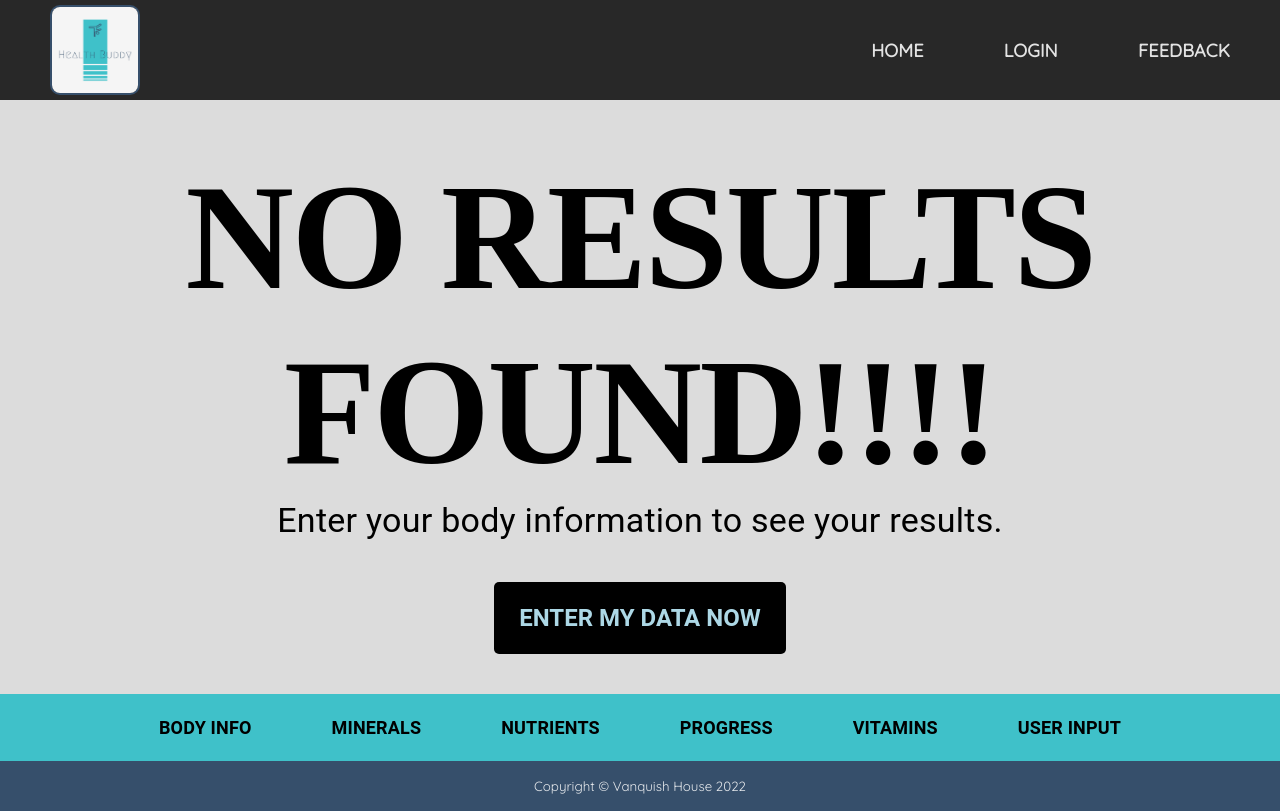
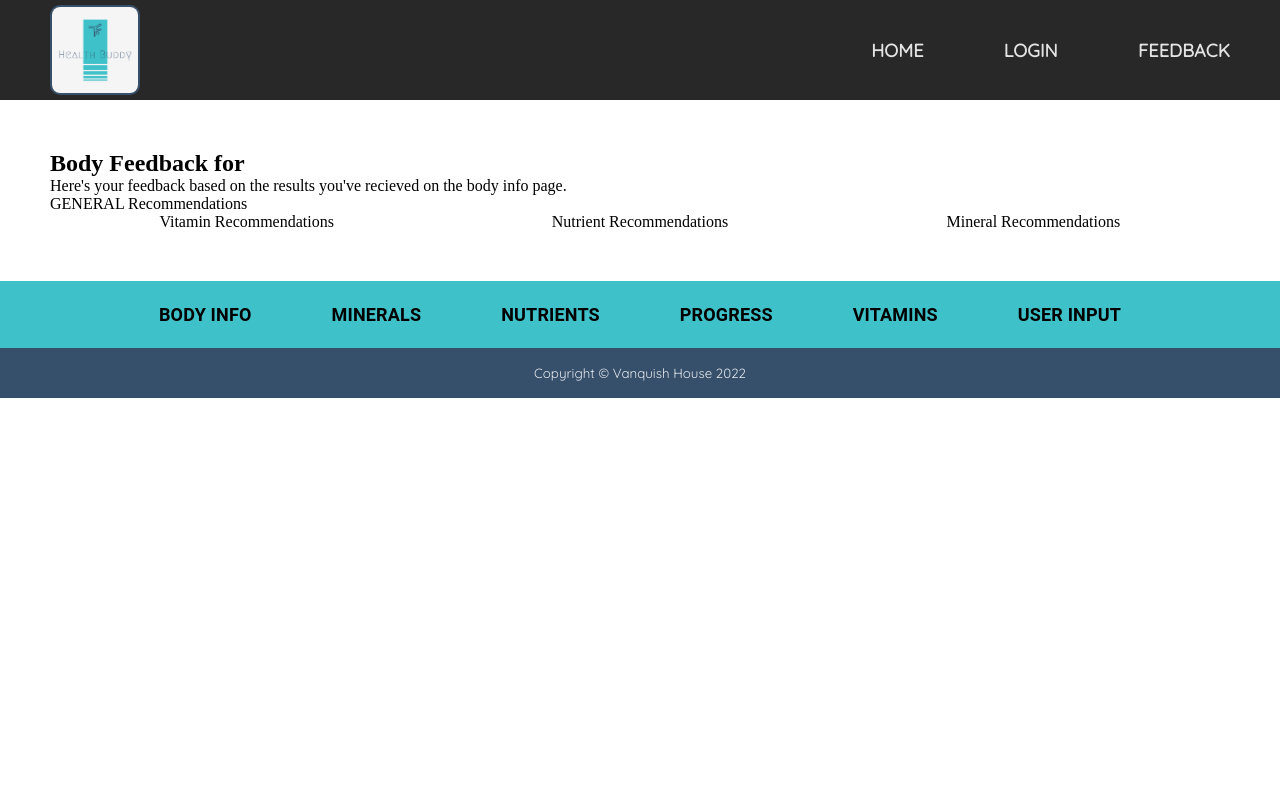
Before and after one commit to 220523-Java-React/vanquish_p2, a React (Create React App) app: page /body-feedback in a window 1280 px wide. Built offline with nearby package versions, Linux system fonts and the light colour scheme; a web font is replaced by a local one.

Commit message:
setup grid system for feedback page

```diff
--- a/src/App.js
+++ b/src/App.js
@@ -24,7 +24,7 @@ import {API} from './utils/api';
 function App() {
 
   API();
-  const [ results, setResults ] = useState([]);
+  const [ results, setResults ] = useState([{REMOVE: "REMOVE THIS. FOR TEST PURPOSES ONLY"}]);
   const [ name, setName ] = useState("");
   return (
     <>
@@ -35,7 +35,7 @@ function App() {
           <Route path='/' element={<Home name={name} />} />
           <Route path='/login' element={<Login setName={setName}/>} />
           <Route path='/register' element={<Register />} />
-          <Route path='/body-feedback' element={<BodyFeedback results={results}/>} />
+          <Route path='/body-feedback' element={<BodyFeedback results={results} name={name} />} />
           <Route path='/body-info' element={<BodyInfo />} />
           <Route path='/minerals' element={<Minerals />} />
           <Route path='/nutrients' element={<Nutrients />} />
--- a/src/pages/BodyFeedback.js
+++ b/src/pages/BodyFeedback.js
@@ -3,13 +3,12 @@ import {
   Box,
   Grid,
   Typography,
-  Button,
   Link as MateriaLink
 } from '@mui/material';
 
 import NavMenu from '../components/NavMenu';
 
-const BodyFeedback = ({results}) => {
+const BodyFeedback = ({results, name}) => {
 
   if (results.length === 0) {
     return (
@@ -55,11 +54,35 @@ const BodyFeedback = ({results}) => {
 
   return (
     <>
-      <div style={{fontSize: '200px', marginTop: '100px'}}>BodyFeedback</div>
+      {/* <div style={{fontSize: '200px', marginTop: '100px'}}>BodyFeedback</div> */}
 
-      <section>
+      <section style={{marginTop: '100px', padding: '50px'}}>
+        <h2>
+          Body Feedback for {name}
+        </h2>
         <p>Here's your feedback based on the results you've recieved on the body info page.</p>
-        <h2>Body Feedback</h2>
+
+        <Box>
+            GENERAL Recommendations
+        </Box>
+
+        <Grid container justifyContent='space-between'>
+          <Grid item xs={12} lg={4}>
+            <Grid container justifyContent='center'>
+              Vitamin Recommendations
+            </Grid>
+          </Grid>
+          <Grid item xs={12} lg={4}>
+            <Grid container justifyContent='center'>
+              Nutrient Recommendations
+            </Grid>
+          </Grid>
+          <Grid item xs={12} lg={4}>
+            <Grid container justifyContent='center'>
+              Mineral Recommendations
+            </Grid>
+          </Grid>
+        </Grid>
       </section>
 
       <NavMenu />
```
